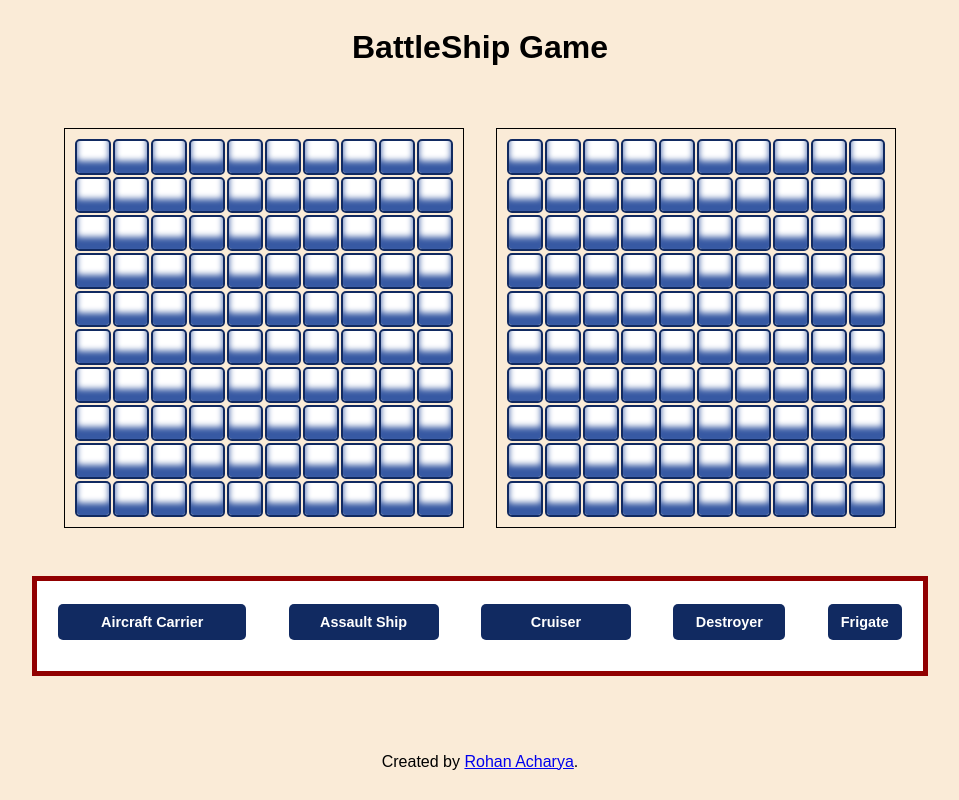
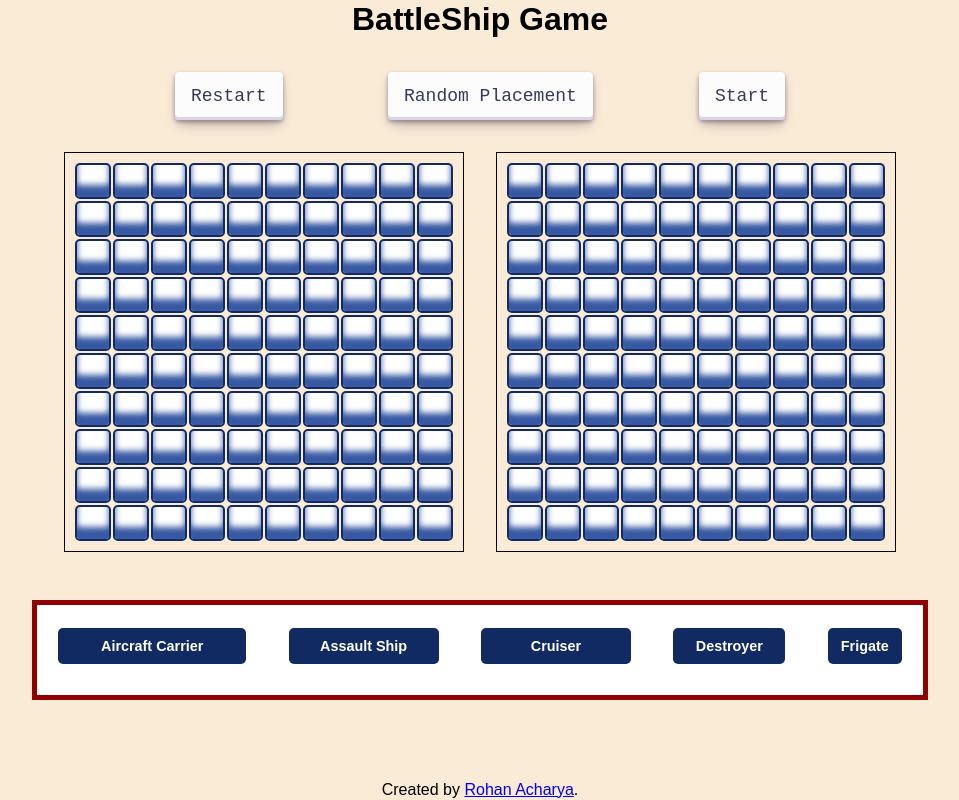
Before and after one commit to iam-rohan/Battleship, a website with bundled scripts: page index.html in a window 1280 px wide. Shown: the whole page, without its empty margins (160-1119 px from the left). Built offline with nearby package versions, Linux system fonts and the light colour scheme.

Commit message:
feat: add logic to handle random ship placement

```diff
--- a/index.html
+++ b/index.html
@@ -12,6 +12,12 @@
     </header>
 
     <main>
+      <div class="state-buttons">
+        <button class="btn restart-btn">Restart</button>
+        <button class="btn random-btn">Random Placement</button>
+        <button class="btn start-btn">Start</button>
+      </div>
+
       <div class="game-container">
         <div class="player-grid"></div>
 
--- a/src/display.js
+++ b/src/display.js
@@ -73,4 +73,32 @@
     ship.classList.add(className);
     shipsToPlace.appendChild(ship);
   }
+
+  const stateButtonsDiv = document.querySelector(".state-buttons");
+
+  const stateButtons = stateButtonsDiv.querySelectorAll("button");
+
+  stateButtons.forEach((button) => {
+    button.addEventListener("click", (e) => {
+      const target = e.target;
+
+      if (target.textContent == "Random Placement") {
+        randomPlacement();
+      }
+    });
+  });
+
+  function randomPlacement() {
+    shipsToDeploy.forEach((ship) => {
+      humanPlayer.placeShip(getRandomNumber(0, 9), getRandomNumber(0, 9), ship[1]);
+      computerPlayer.placeShip(getRandomNumber(0, 9), getRandomNumber(0, 9), ship[1]);
+    });
+
+    console.log(humanPlayer.board);
+    console.log(computerPlayer.board);
+  }
+
+  function getRandomNumber(min, max) {
+    return Math.floor(Math.random() * (max - min) + min);
+  }
 }
--- a/src/player.js
+++ b/src/player.js
@@ -11,7 +11,7 @@
   }
 
   placeShip(x, y, length) {
-    this.board.assignShip(x, y, length);
+    return this.board.assignShip(x, y, length);
   }
 
   hasLost() {
--- a/styles/styles.css
+++ b/styles/styles.css
@@ -38,6 +38,14 @@
   color: #000;
 }
 
+/* MAIN STYLES */
+main {
+  display: flex;
+  flex-direction: column;
+  align-items: center;
+  margin: 2rem;
+}
+
 /* GAME CONTAINER */
 .game-container {
   display: flex;
@@ -72,7 +80,60 @@
   transition: transform var(--transition-time) ease-in-out;
 }
 
-/* BUTTON STYLES */
+/* STATE BUTTONS ALIGNMENT */
+.state-buttons {
+  display: flex;
+  justify-content: space-around;
+  width: 80%;
+}
+
+/* GENERAL BUTTON STYLES */
+.state-buttons .btn {
+  align-items: center;
+  appearance: none;
+  background-color: #fcfcfd;
+  border-radius: 4px;
+  border-width: 0;
+  box-shadow: rgba(45, 35, 66, 0.4) 0 2px 4px, rgba(45, 35, 66, 0.3) 0 7px 13px -3px, #d6d6e7 0 -3px 0 inset;
+  box-sizing: border-box;
+  color: #36395a;
+  cursor: pointer;
+  display: inline-flex;
+  font-family: "JetBrains Mono", monospace;
+  height: 48px;
+  justify-content: center;
+  line-height: 1;
+  list-style: none;
+  overflow: hidden;
+  padding-left: 16px;
+  padding-right: 16px;
+  position: relative;
+  text-align: left;
+  text-decoration: none;
+  transition: box-shadow 0.15s, transform 0.15s;
+  user-select: none;
+  -webkit-user-select: none;
+  touch-action: manipulation;
+  white-space: nowrap;
+  will-change: box-shadow, transform;
+  font-size: 18px;
+}
+
+.state-buttons .btn:focus {
+  box-shadow: #d6d6e7 0 0 0 1.5px inset, rgba(45, 35, 66, 0.4) 0 2px 4px, rgba(45, 35, 66, 0.3) 0 7px 13px -3px, #d6d6e7 0 -3px 0 inset;
+}
+
+.state-buttons .btn:hover {
+  box-shadow: rgba(45, 35, 66, 0.4) 0 4px 8px, rgba(45, 35, 66, 0.3) 0 7px 13px -3px, #d6d6e7 0 -3px 0 inset;
+  transform: translateY(-2px);
+}
+
+.state-buttons .btn:active {
+  box-shadow: #d6d6e7 0 3px 7px inset;
+  transform: translateY(2px);
+}
+
+/* CELL STYLES */
 .attack-btn {
   appearance: none;
   background-color: #fff;
```
